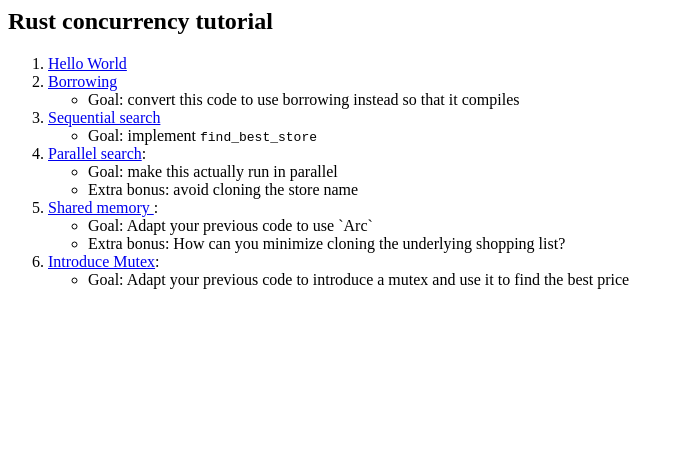
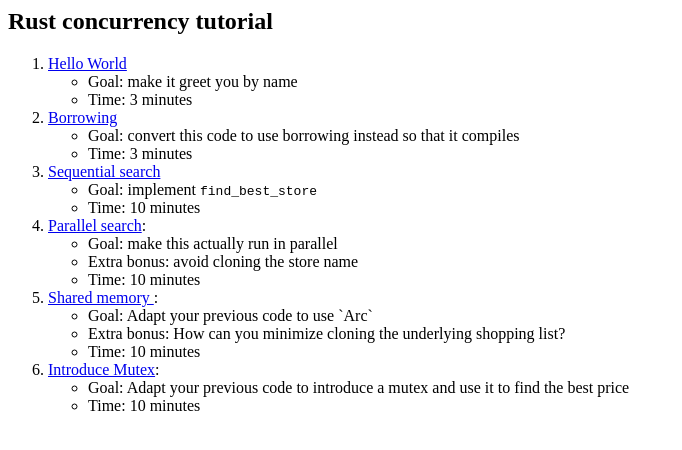
Before and after one commit to nikomatsakis/concurrency-tutorial, a plain HTML site: page index.html in a window 1280 px wide. Shown: the whole page, without its empty margins (0-682 px from the left). Drawn offline with Linux system fonts and the light colour scheme.

Commit message:
adapt some more

```diff
--- a/index.html
+++ b/index.html
@@ -3,29 +3,38 @@
     <h2>Rust concurrency tutorial</h2>
     <ol>
       <li> <a href="http://is.gd/MvBmlc">Hello World</a>
+        <ul>
+          <li>Goal: make it greet you by name
+          <li>Time: 3 minutes
+        </ul>
       <li> <a href="http://is.gd/jsTBs9">Borrowing</a>
         <ul>
           <li>Goal: convert this code to use borrowing
             instead so that it compiles
+          <li>Time: 3 minutes
         </ul>
       <li> <a href="http://is.gd/ZP5hda">Sequential search</a>
         <ul>
           <li>Goal: implement <code>find_best_store</code>
+          <li>Time: 10 minutes
         </ul>
       <li> <a href="http://is.gd/KnD8en">Parallel search</a>:
         <ul>
           <li>Goal: make this actually run in parallel
           <li>Extra bonus: avoid cloning the store name
+          <li>Time: 10 minutes
         </ul>
       <li> <a href="http://is.gd/QJkv02">Shared memory </a>:
         <ul>
           <li>Goal: Adapt your previous code to use `Arc`
           <li>Extra bonus: How can you minimize cloning the underlying shopping list?
+          <li>Time: 10 minutes
         </ul>
       <li> <a href="http://is.gd/mgC70x">Introduce Mutex</a>:
         <ul>
           <li>Goal: Adapt your previous code to introduce a mutex
             and use it to find the best price
+          <li>Time: 10 minutes
         </ul>
     </ol>
   </body>
```
